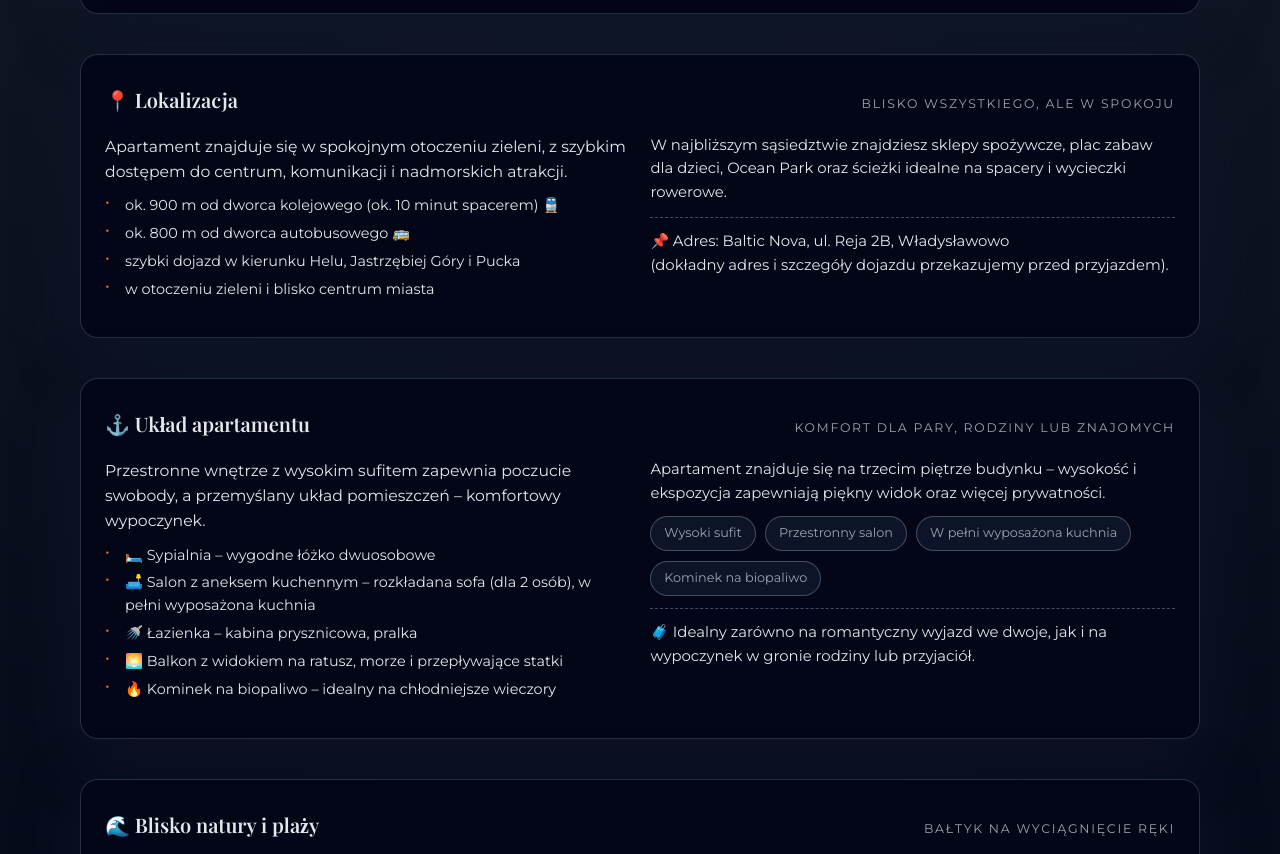
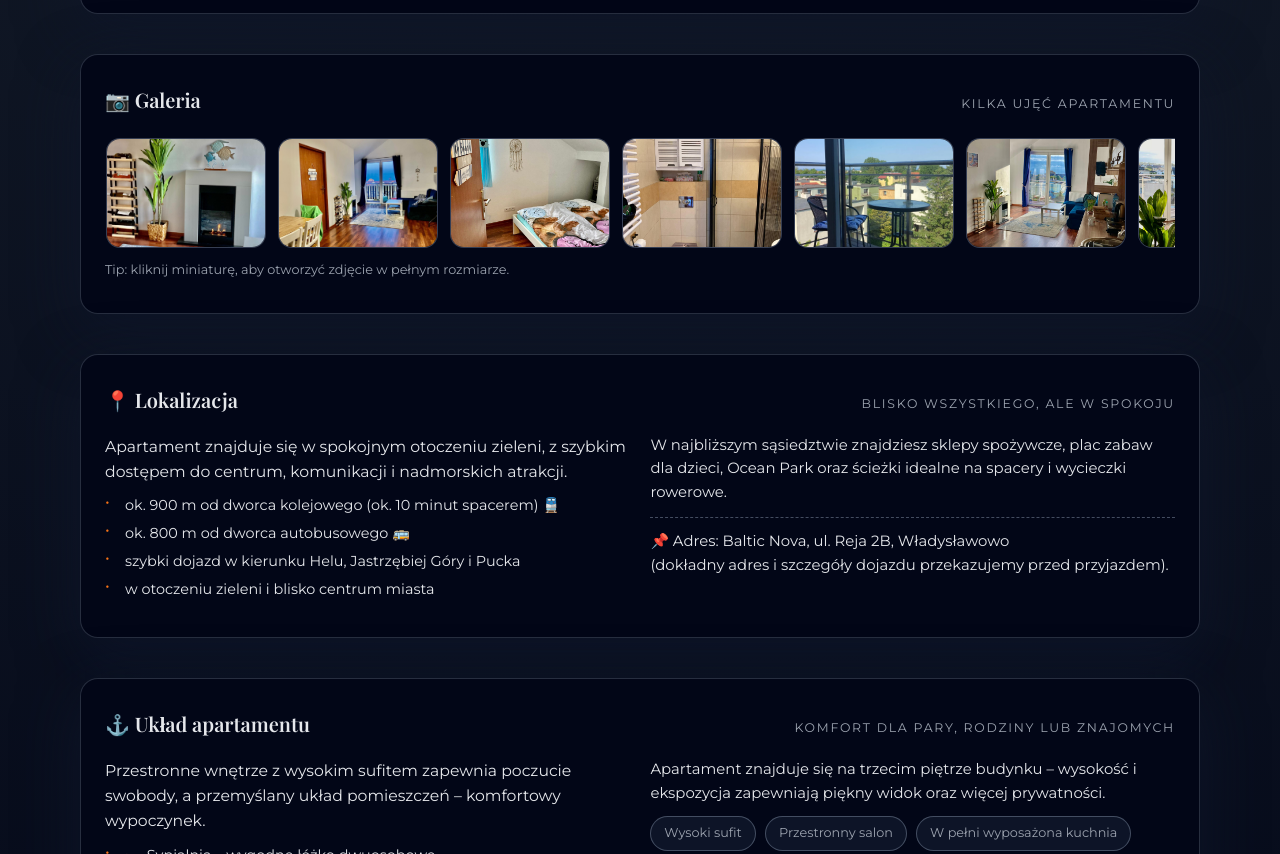
Before and after one commit to TechnoSols1/rafiana, a plain HTML site: page index.html in a window 1280 px wide. Shown: the part 1574-2428 px from the top of the page. Drawn offline with nearby package versions, Linux system fonts and the light colour scheme.

Commit message:
dodałem zdjęcia

```diff
--- a/index.html
+++ b/index.html
@@ -662,7 +662,56 @@
     flex-shrink: 0;
   }
 }
+/* Mała galeria – pasek miniatur, nie rozwala layoutu */
+.gallery-strip {
+  display: flex;
+  gap: 0.75rem;
+  overflow-x: auto;
+  padding: 0.25rem 0.1rem 0.5rem;
+  scroll-snap-type: x mandatory;
+  -webkit-overflow-scrolling: touch;
+}
 
+.gallery-strip::-webkit-scrollbar {
+  height: 8px;
+}
+.gallery-strip::-webkit-scrollbar-thumb {
+  background: rgba(148, 163, 184, 0.35);
+  border-radius: 999px;
+}
+
+.gallery-item {
+  flex: 0 0 auto;
+  width: 160px;
+  height: 110px;
+  border-radius: 14px;
+  overflow: hidden;
+  border: 1px solid rgba(148, 163, 184, 0.35);
+  background: rgba(15, 23, 42, 0.25);
+  scroll-snap-align: start;
+  display: block;
+  transition: transform 0.15s ease, border-color 0.15s ease;
+}
+
+.gallery-item:hover {
+  transform: translateY(-2px);
+  border-color: rgba(249, 115, 22, 0.7);
+}
+
+.gallery-item img {
+  width: 100%;
+  height: 100%;
+  object-fit: cover;
+  display: block;
+}
+
+/* Telefon: trochę większe kafelki i wygodniejsze scrollowanie */
+@media (max-width: 640px) {
+  .gallery-item {
+    width: 190px;
+    height: 130px;
+  }
+}
 
   </style>
 </head>
@@ -782,6 +831,40 @@
           kominku i szumie fal dochodzącym z oddali.
         </div>
       </section>
+<section class="section" id="galeria">
+  <div class="section-header">
+    <h2 class="section-title">📷 Galeria</h2>
+    <span class="section-kicker">Kilka ujęć apartamentu</span>
+  </div>
+
+  <div class="gallery-strip" aria-label="Galeria apartamentu">
+    <a href="img/01.jpg" target="_blank" class="gallery-item">
+      <img src="img/01.jpg" alt="Apartament – salon" loading="lazy">
+    </a>
+    <a href="img/02.jpg" target="_blank" class="gallery-item">
+      <img src="img/02.jpg" alt="Apartament – sypialnia" loading="lazy">
+    </a>
+    <a href="img/03.jpg" target="_blank" class="gallery-item">
+      <img src="img/03.jpg" alt="Apartament – kuchnia" loading="lazy">
+    </a>
+    <a href="img/04.jpg" target="_blank" class="gallery-item">
+      <img src="img/04.jpg" alt="Apartament – balkon" loading="lazy">
+    </a>
+        <a href="img/05.jpg" target="_blank" class="gallery-item">
+      <img src="img/05.jpg" alt="Apartament – balkon" loading="lazy">
+    </a>
+        </a>
+        <a href="img/06.jpg" target="_blank" class="gallery-item">
+      <img src="img/06.jpg" alt="Apartament – balkon" loading="lazy">
+    </a>
+        </a>
+        <a href="img/07.jpg" target="_blank" class="gallery-item">
+      <img src="img/07.jpg" alt="Apartament – balkon" loading="lazy">
+    </a>
+  </div>
+
+  <small>Tip: kliknij miniaturę, aby otworzyć zdjęcie w pełnym rozmiarze.</small>
+</section>
 
       <!-- LOKALIZACJA -->
       <section class="section" id="lokalizacja">
```
Also changed, not shown: img/01.jpg (added), img/02.jpg (added), img/03.jpg (added), img/04.jpg (added), img/05.jpg (added), img/06.jpg (added), img/07.jpg (added).
